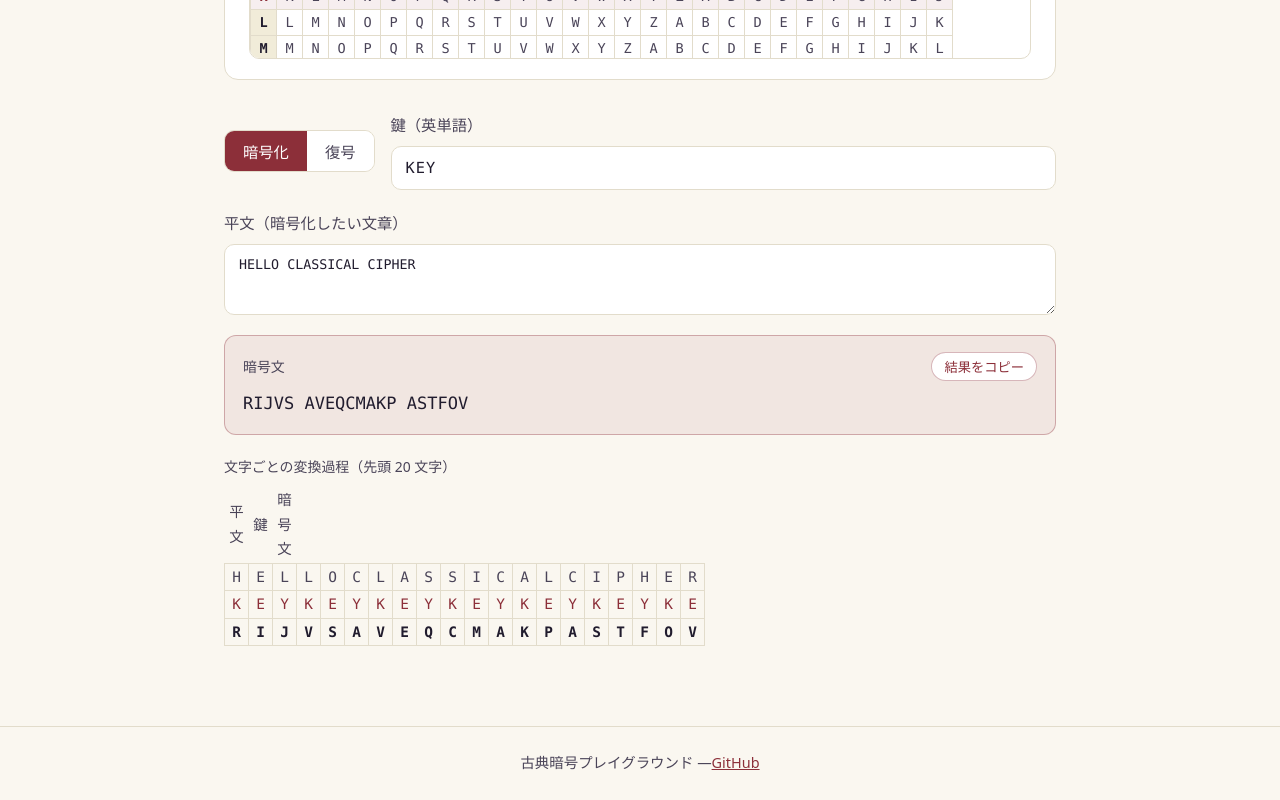
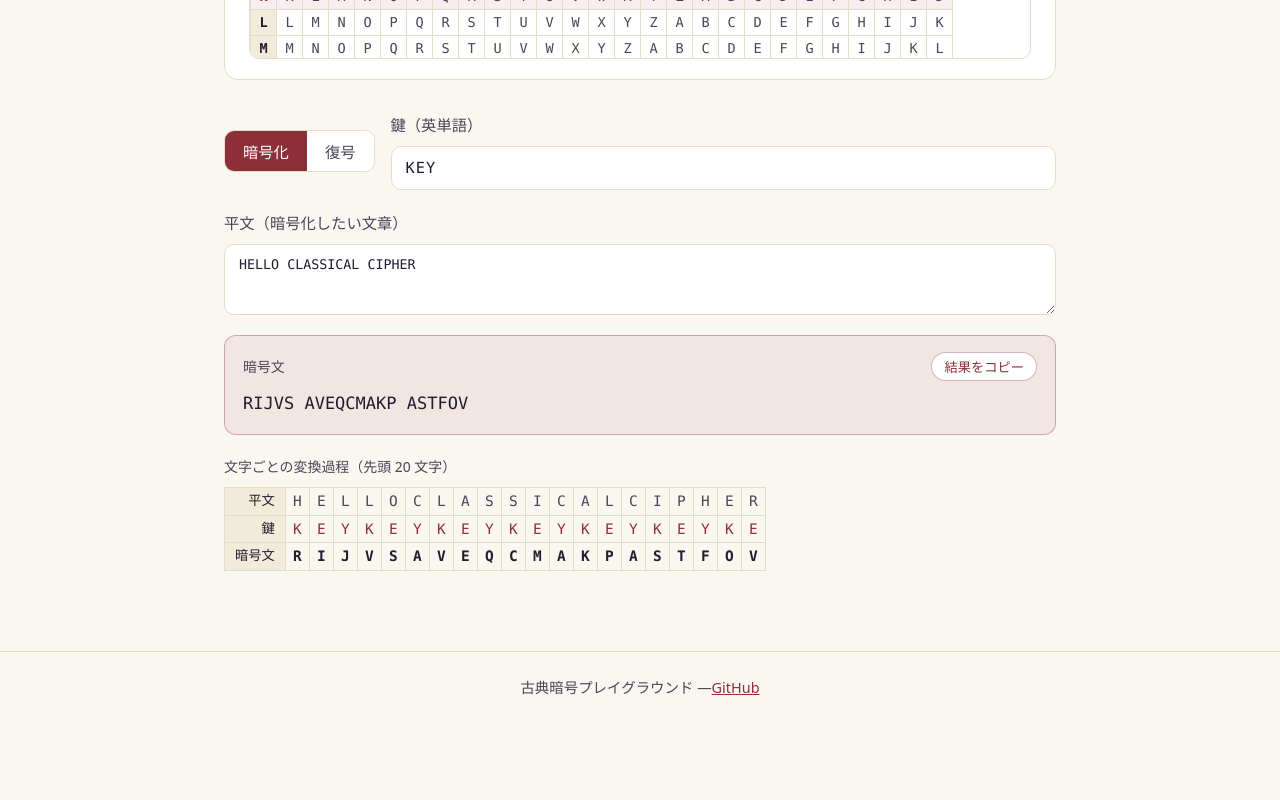
Before and after one commit to turntuptechnologies-ai/classical-cipher-playground, a React (Vite) app: page /#/vigenere in a window 1280 px wide. Shown: the part 1049-1849 px from the top of the page. After the commit the page ends 1773 px from the top, so only its background shows below. Built offline with nearby package versions, Linux system fonts and the light colour scheme.

Commit message:
fix: 変換過程テーブルのレイアウト崩れを修正
thead(3列見出し)とtbody(最大40列)の列数が食い違い、
「平文/鍵/暗号文」ラベルが先頭3文字の上にしか対応していなかった。
各行の先頭に行ラベル用th(scope=row)を置く構造に修正

```diff
--- a/src/index.css
+++ b/src/index.css
@@ -548,6 +548,22 @@ button, input {
   border: 1px solid var(--border);
 }
 
+.steps-table th[scope="row"] {
+  position: sticky;
+  left: 0;
+  width: auto;
+  min-width: 56px;
+  height: 26px;
+  padding: 0 10px;
+  text-align: right;
+  font-weight: 600;
+  font-size: 0.78rem;
+  color: var(--text-h);
+  background: var(--code-bg);
+  border: 1px solid var(--border);
+  white-space: nowrap;
+}
+
 .steps-table .key-cell {
   color: var(--accent);
 }
--- a/src/pages/VigenerePage.tsx
+++ b/src/pages/VigenerePage.tsx
@@ -92,20 +92,15 @@ export default function VigenerePage() {
           <div className="steps-table-wrap">
             <p className="steps-caption">文字ごとの変換過程（先頭 {Math.min(steps.length, 40)} 文字）</p>
             <table className="steps-table">
-              <thead>
-                <tr>
-                  <th>{mode === "encode" ? "平文" : "暗号文"}</th>
-                  <th>鍵</th>
-                  <th>{mode === "encode" ? "暗号文" : "平文"}</th>
-                </tr>
-              </thead>
               <tbody>
                 <tr>
+                  <th scope="row">{mode === "encode" ? "平文" : "暗号文"}</th>
                   {steps.slice(0, 40).map((s, i) => (
                     <td key={i}>{s.char.toUpperCase()}</td>
                   ))}
                 </tr>
                 <tr>
+                  <th scope="row">鍵</th>
                   {steps.slice(0, 40).map((s, i) => (
                     <td key={i} className="key-cell">
                       {s.keyChar}
@@ -113,6 +108,7 @@ export default function VigenerePage() {
                   ))}
                 </tr>
                 <tr>
+                  <th scope="row">{mode === "encode" ? "暗号文" : "平文"}</th>
                   {steps.slice(0, 40).map((s, i) => (
                     <td key={i} className="result-cell">
                       {s.result.toUpperCase()}
```
